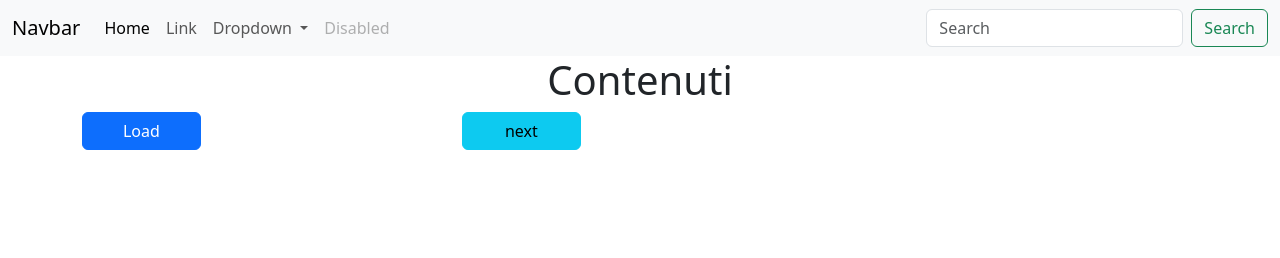
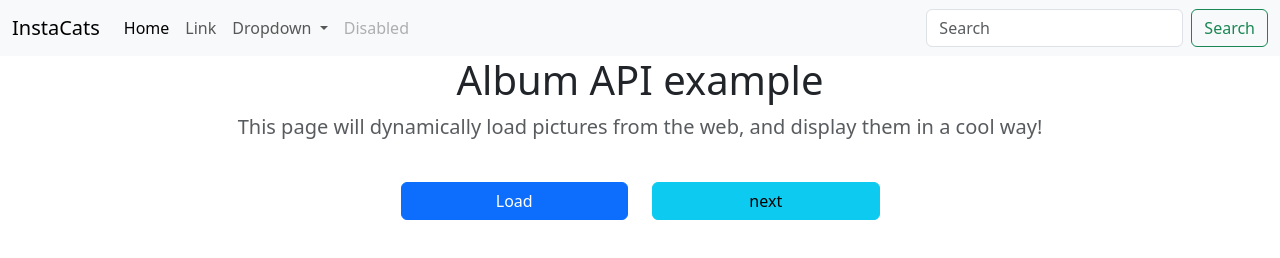
Before and after one commit to OleksandrLarionov/FS0423-M2-W3-L4-homeWork, a plain HTML site: page index.html in a window 1280 px wide. Both pictures are taken after a click on the button "Load". Drawn offline with nearby package versions, Linux system fonts and the light colour scheme; no server answers.

Commit message:
fixed buttons reset

```diff
--- a/index.html
+++ b/index.html
@@ -14,7 +14,7 @@
 		<header>
 			<nav class="navbar navbar-expand-lg bg-body-tertiary">
 				<div class="container-fluid">
-					<a class="navbar-brand" href="#">Navbar</a>
+					<a class="navbar-brand" href="#">InstaCats</a>
 					<button
 						class="navbar-toggler"
 						type="button"
@@ -66,8 +66,11 @@
 			</nav>
 		</header>
 		<div class="container">
-			<h1 class="text-center">Contenuti</h1>
-			<div class="row d-flex" id="buttons"></div>
+			<h1 class="jumbotron-heading text-center">Album API example</h1>
+			<p class="lead text-muted text-center">
+				This page will dynamically load pictures from the web, and display them in a cool way!
+			</p>
+			<div class="row justify-content-center" id="buttons"></div>
 			<div class="row d-flex justify-content-center" id="row">
 				<!-- qui genero i miei contenuti -->
 			</div>
--- a/script/index.js
+++ b/script/index.js
@@ -10,7 +10,7 @@ const generateCards = (immagins) => {
     <h5 class="card-title">${immagin.photographer}</h5>
     <p class="card-text">${immagin.photographer_url}</p>
     <a href="#" class="btn btn-primary">coming soon</a>
-    <a href="#" class="btn btn-primary "id='hideMe'>hide</a>
+    <a href="#" class="btn btn-primary "onclick='hide(event)'>hide</a>
   </div>
 </div>
   `;
@@ -18,74 +18,78 @@ const generateCards = (immagins) => {
 	});
 };
 
+//  empty func
+const empty = () => {
+	const mainRow = document.getElementById('row');
+	mainRow.innerHTML = '';
+};
+
+// Buttons
+
 const myBtn = () => {
 	const myRow = document.getElementById('buttons');
 	const myDiv = document.createElement('div');
-	myDiv.classList.add('col-4');
-	myDiv.innerHTML = `<a class="btn btn-primary col-4" href="#" role="button" id='load'>Load</a>`;
+	myDiv.classList.add('col-6', 'justify-content-end', 'd-flex');
+	myDiv.innerHTML = `<a class="btn btn-primary my-4 col-5" href="#" role="button" id='load'>Load</a>`;
 	myRow.appendChild(myDiv);
 };
 const myBtnNext = () => {
 	const myRow = document.getElementById('buttons');
 	const myDiv = document.createElement('div');
-	myDiv.classList.add('col-4');
-	myDiv.innerHTML = `<a class="btn btn-info col-4" href="#" role="button" id='next'>next</a>`;
+	myDiv.classList.add('col-6', 'justify-content-start', 'd-flex');
+	myDiv.innerHTML = `<a class="btn btn-info my-4 col-5" href="#" role="button" id='next'>next</a>`;
 	myRow.appendChild(myDiv);
 };
 // Buttons
 myBtn();
 myBtnNext();
-
+let myUrl = 'https://api.pexels.com/v1/search?query=';
+// Buttons Events
 const loadButton = (photos) => {
 	const btn = document.getElementById('load');
 	btn.addEventListener('click', () => {
-		console.log('Eccomi');
-		generateCards(photos);
+		// console.log('load');
+		empty();
+		myContentsCall('cats');
 	});
 };
 
-let urlToUse = 'https://api.pexels.com/v1/search?query=cat';
-let dog = 'dog';
-
-const nextButton = (photos) => {
+const next = (photos) => {
 	const btn = document.getElementById('next');
 	btn.addEventListener('click', () => {
-		console.log('next');
-
-		generateCards(photos);
+		// console.log('next');
+		empty();
+		myContentsCall('dogs');
 	});
 };
+next();
+loadButton();
+// hide button event
+const hide = (e) => {
+	// console.log('its me mario');
+	e.target.closest('col').classList.toggle('visually-hidden');
+};
 
-// hide button event
-const hide = () => {
-	const btn = document.getElementById('hideMe');
-	btn.addEventListener('click', (e) => {
-		console.log('hide');
-		e.target.classList.add.toggle('visually-hidden');
-	});
-};
-hide();
-const myContentsCall = function () {
-	fetch(urlToUse, {
+const myContentsCall = function (name) {
+	fetch(myUrl + name, {
 		headers: { Authorization: 'koZ0OuD6ZL672MnYizYDeIivn7nUsQjVFye6uwyG2mnb8l3SnRwQwTUz' },
 	})
 		.then((res) => {
 			if (res.ok) {
-				console.log('tutto appo');
+				// console.log('tutto appo');
 				return res.json();
 			} else {
 				throw new Error('ERRORE');
 			}
 		})
 		.then((data) => {
-			console.log('la mia Api', data.photos);
+			// console.log('la mia Api', data.photos);
 			const photos = data.photos;
-			nextButton(photos);
+			next(photos);
 			loadButton(photos);
+			generateCards(photos);
 		})
 		.catch(function (err) {
-			console.log('Ciaone proprio');
+			console.log('Ciaone proprio', err);
 		});
 };
-
-myContentsCall();
```
